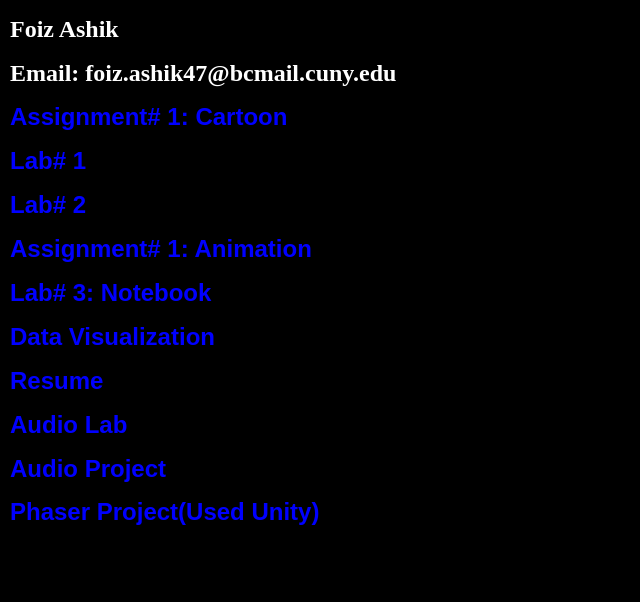
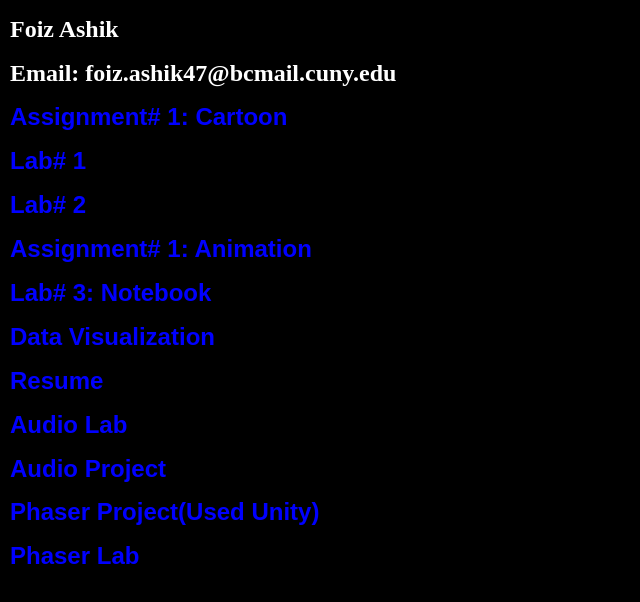
Before and after one commit to Foiz-Ashik/foiz-ashik.github.io, a plain HTML site: page index.html in a window 1280 px wide. Shown: the part 46-648 px from the top of the page, without its empty margins (0-640 px from the left). Drawn offline with Linux system fonts and the light colour scheme.

Commit message:
Update index.html

```diff
--- a/index.html
+++ b/index.html
@@ -17,6 +17,7 @@
   <h2><a href="https://foiz-ashik.github.io/audioLab/"> Audio Lab </a></h2>
   <h2><a href="https://foiz-ashik.github.io/audioProject/"> Audio Project </a></h2>
   <h2><a href="https://foiz-ashik.github.io/GameProject/"> Phaser Project(Used Unity) </a></h2>
+  <h2><a href="https://foiz-ashik.github.io/phaserLab/"> Phaser Lab </a></h2>
 
    <style>
         a:link {
```
